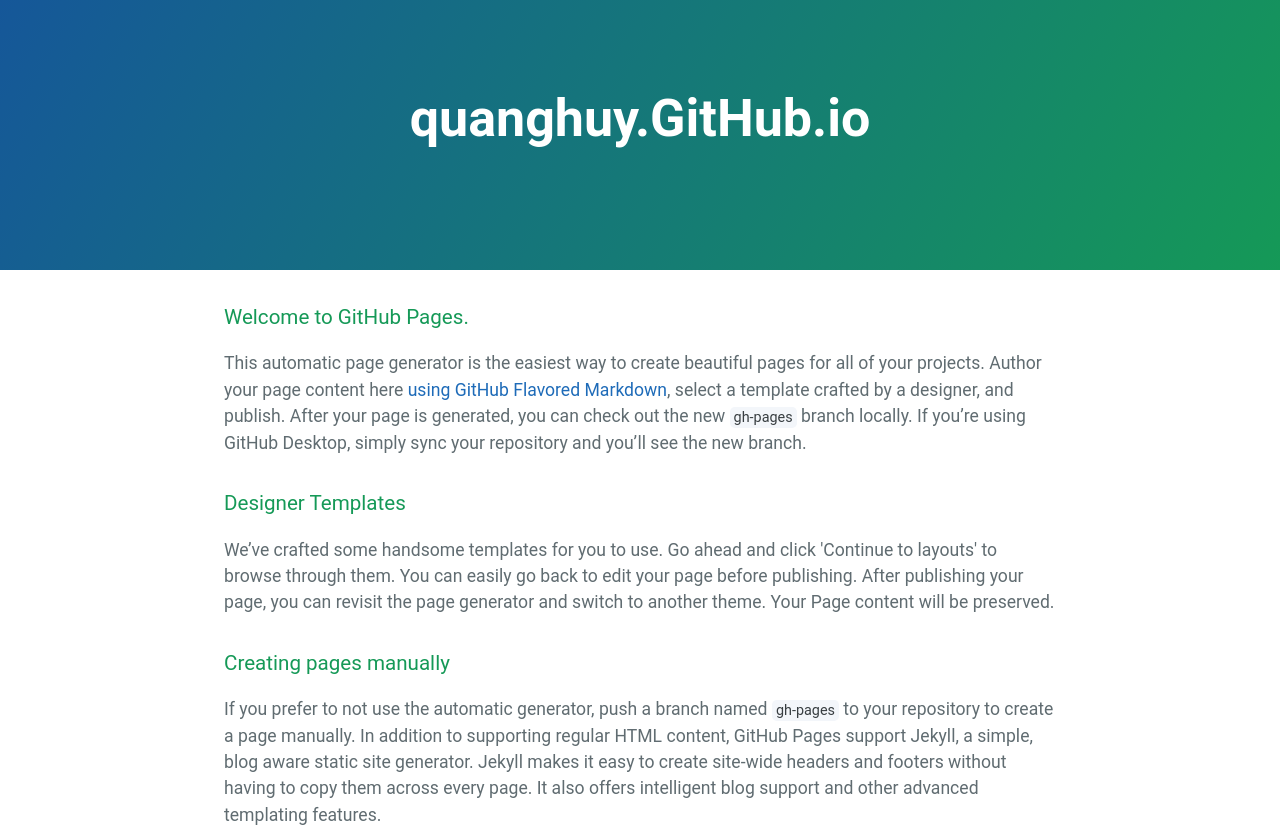
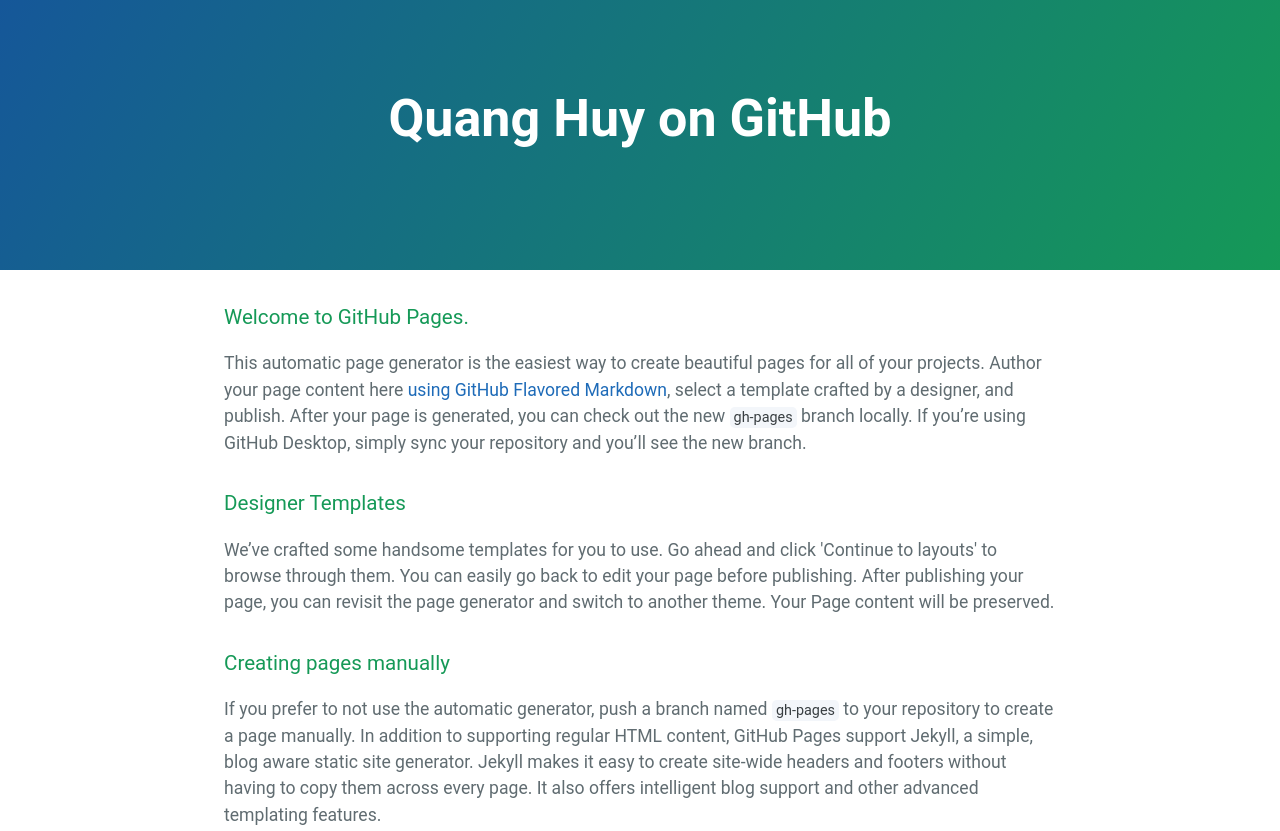
Before and after one commit to quanghuygit/quanghuygit.github.io, a plain HTML site: page index.html in a window 1280 px wide. Shown: the top 831 px of the page. Drawn offline with Linux system fonts and the light colour scheme.

Commit message:
initialize branch dev

```diff
--- a/index.html
+++ b/index.html
@@ -11,7 +11,7 @@
   </head>
   <body>
     <section class="page-header">
-      <h1 class="project-name">quanghuy.GitHub.io</h1>
+      <h1 class="project-name">Quang Huy on GitHub</h1>
       <h2 class="project-tagline"></h2>
     </section>
 
```
